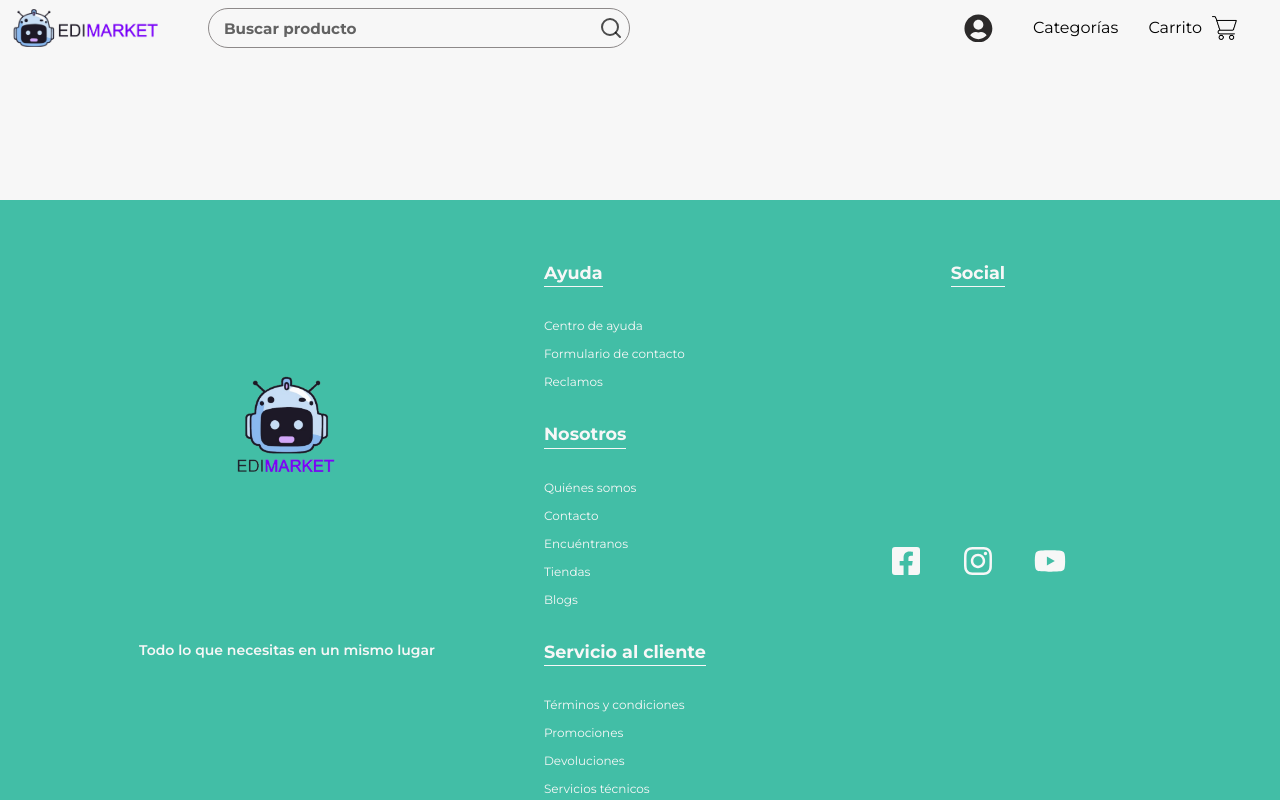
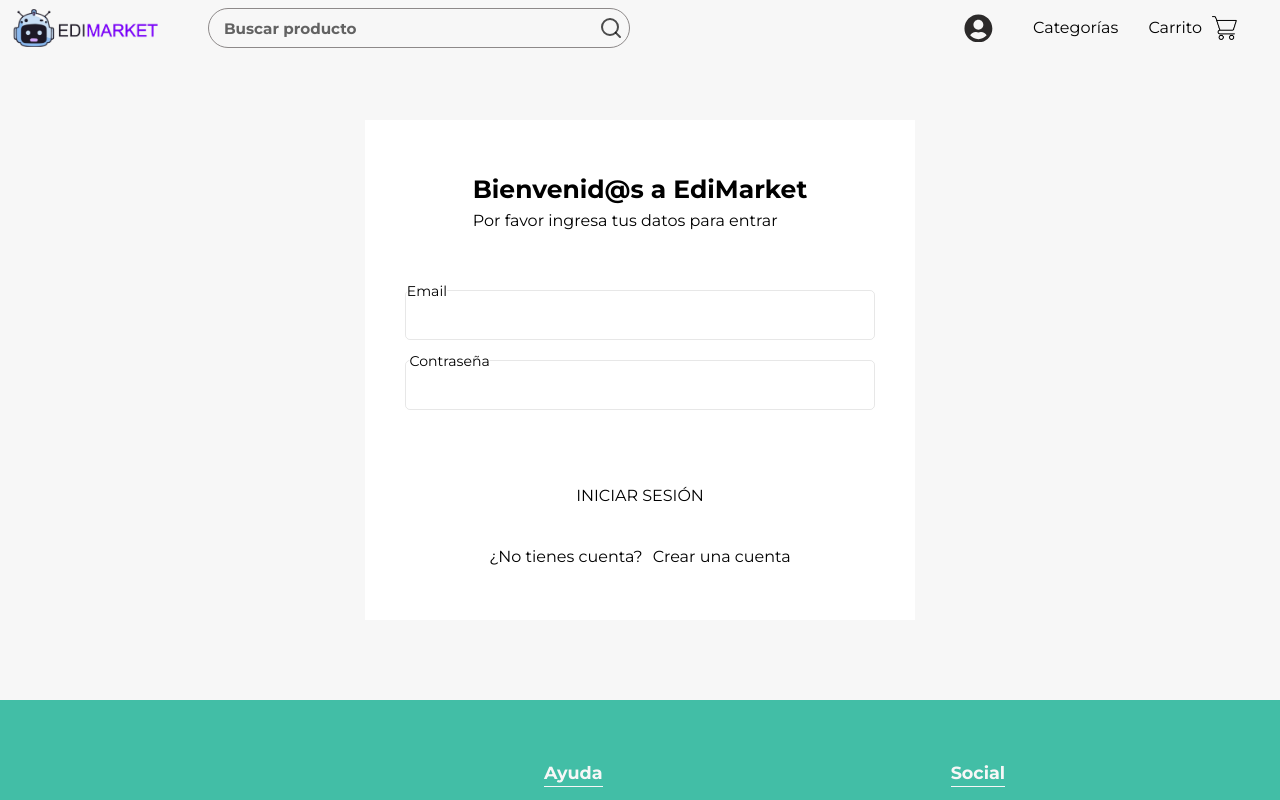
Before and after one commit to SebastianHernandez0/edimarket-2, a React (Vite) app in the folder Frontend/: page /login in a window 1280 px wide. Shown: the top 800 px of the page. Built offline with nearby package versions, Linux system fonts and the light colour scheme.

Commit message:
Agregando petición para inicio de sesión

```diff
--- a/Frontend/src/App.jsx
+++ b/Frontend/src/App.jsx
@@ -40,42 +40,42 @@ function App() {
           <Route path="/" element={<Home />} />
           <Route
             path="/"
-            element={userToken ? <Home /> : <Navigate to="/sing-in" />}
+            element={userToken ? <Home /> : <Navigate to="/login" />}
           />
           <Route path="/registro" element={<SingUp />} />
           <Route
-            path="/sing-in"
+            path="/login"
             element={userToken ? <Navigate to="/" /> : <SingIn />}
           />
           <Route path="/product/:id" element={<ProductDetail />} />
           <Route path="/category/:categoria" element={<ProductList />} />
           <Route
             path="/favorites"
-            element={userToken ? <Favorites /> : <Navigate to="/sing-in" />}
+            element={userToken ? <Favorites /> : <Navigate to="/login" />}
           />{" "}
           <Route
             path="/miperfil"
-            element={userToken ? <MiPerfil /> : <Navigate to="/sing-in" />}
+            element={userToken ? <MiPerfil /> : <Navigate to="/login" />}
           />
           <Route
             path="/createpost"
-            element={userToken ? <CreatePost /> : <Navigate to="/sing-in" />}
+            element={userToken ? <CreatePost /> : <Navigate to="/login" />}
           />
           <Route
             path="/user-data"
-            element={userToken ? <UserData /> : <Navigate to="/sing-in" />}
+            element={userToken ? <UserData /> : <Navigate to="/login" />}
           />
           <Route
             path="/edit-user-data"
-            element={userToken ? <EditUserData /> : <Navigate to="/sing-in" />}
+            element={userToken ? <EditUserData /> : <Navigate to="/login" />}
           />
           <Route
             path="/user-address"
-            element={userToken ? <UserAddress /> : <Navigate to="/sing-in" />}
+            element={userToken ? <UserAddress /> : <Navigate to="/login" />}
           />
           <Route
             path="/add-address"
-            element={userToken ? <AddUserAdress /> : <Navigate to="/sing-in" />}
+            element={userToken ? <AddUserAdress /> : <Navigate to="/login" />}
           />
         </Routes>
 
--- a/Frontend/src/components/navbar/Navbar.jsx
+++ b/Frontend/src/components/navbar/Navbar.jsx
@@ -36,7 +36,7 @@ export function Navbar() {
   const menuContainerRef = useRef(null);
   const { setOpenCategories } = useContext(ProductContext);
   const categoriesBtnRef = useRef(null);
-  const { userToken } = useContext(UserContext);
+  const { userToken, logout } = useContext(UserContext);
   const { cart } = useContext(CartContext);
 
   useEffect(() => {
@@ -185,6 +185,7 @@ export function Navbar() {
                       Favoritos
                     </NavLink>
                     <NavLink
+                      onClick={logout}
                       to=""
                       className="navbar__menu__link navbar__menu__link__mobile text-teal-600 font-medium mt-5 text-md"
                     >
@@ -287,7 +288,11 @@ export function Navbar() {
                   <NavLink to="/favorites" className="navbar__user__menu__link">
                     Favoritos
                   </NavLink>
-                  <NavLink to="" className="navbar__user__menu__link">
+                  <NavLink
+                    onClick={logout}
+                    to=""
+                    className="navbar__user__menu__link"
+                  >
                     Cerrar sesión
                   </NavLink>
                 </div>
@@ -301,7 +306,7 @@ export function Navbar() {
                 perfilButtonRef={perfilButtonRef}
               >
                 <div className="navbar__user__menu bg-gray-50 shadow-md">
-                  <NavLink to="/sing-in" className="navbar__user__menu__link">
+                  <NavLink to="/login" className="navbar__user__menu__link">
                     Iniciar sesión
                   </NavLink>
                   <NavLink to="/registro" className="navbar__user__menu__link">
--- a/Frontend/src/context/UserContext.jsx
+++ b/Frontend/src/context/UserContext.jsx
@@ -28,8 +28,10 @@ const initialFormError = {
   errorDescripcion: "",
 };
 
+const initialStateToken = localStorage.getItem("token") || null;
+
 export function UserProvider({ children }) {
-  const [userToken, setUserToken] = useState("");
+  const [userToken, setUserToken] = useState(initialStateToken);
   const navigate = useNavigate();
   const emailRegex = /^[a-zA-Z0-9._%+-]+@[A-Za-z0-9.-]+\.[A-Za-z]{2,}$/;
   const rutFormatRegex = /^[0-9]+-[0-9]$/;
@@ -87,6 +89,11 @@ export function UserProvider({ children }) {
     }
   }, [inputFormError]);
 
+  const logout = () => {
+    setUserToken(null);
+    navigate("/");
+  };
+
   return (
     <UserContext.Provider
       value={{
@@ -104,6 +111,7 @@ export function UserProvider({ children }) {
         setUser,
         setUserToken,
         initialUserData,
+        logout,
       }}
     >
       {children}
--- a/Frontend/src/pages/singIn/SingIn.jsx
+++ b/Frontend/src/pages/singIn/SingIn.jsx
@@ -1,21 +1,57 @@
 import "./singIn.css";
-import { NavLink } from "react-router-dom";
+import { NavLink, useNavigate } from "react-router-dom";
 import { PerfilBtn } from "../../components/perfilBtn/PerfilBtn";
 import { useState, useEffect, useContext } from "react";
 import { UserContext } from "../../context/UserContext";
 
 export function SingIn() {
   const emailRegex = /^[a-zA-Z0-9._%+-]+@[A-Za-z0-9.-]+\.[A-Za-z]{2,}$/;
-  const [singInSuccess, setSingInSuccess] = useState("");
+  const [singInSuccess, setSingInSuccess] = useState({
+    success: "",
+    error: "",
+  });
+
   const {
     userData,
     inputRefs,
     handleChange,
     inputFormError,
     setInputFormError,
+    user,
+    setUser,
+    setUserToken,
+    userToken,
+    setUserData,
+    initialUserData,
   } = useContext(UserContext);
 
-  const handleSingInSubmit = (e) => {
+  const navigate = useNavigate();
+  const LoginWithCredentials = async (email, contraseña) => {
+    const response = await fetch("http://localhost:3000/usuarios/login", {
+      method: "POST",
+      headers: { "Content-Type": "application/json" },
+      body: JSON.stringify({ email, contraseña }),
+    });
+
+    if (!response.ok) {
+      const errorData = await response.json();
+      throw new Error(errorData.message || "Error en el login");
+    }
+    const data = await response.json();
+    setUserToken(data.token || null);
+
+    return data;
+  };
+
+  useEffect(() => {
+    if (userToken) {
+      localStorage.setItem("token", userToken);
+    } else {
+      localStorage.removeItem("token");
+    }
+  }, [userToken]);
+
+  const handleSingInSubmit = async (e) => {
     e.preventDefault();
 
     setInputFormError({
@@ -39,22 +75,29 @@ export function SingIn() {
         errorContraseña: "Ingresa tu contraseña.",
       }));
     } else {
-      setSingInSuccess("!Has iniciado sesión con éxito!.");
-      setInputFormError({
-        errorEmail: "",
-        errorContraseña: "",
-      });
+      try {
+        const res = await LoginWithCredentials(
+          userData.email,
+          userData.contraseña
+        );
+        setSingInSuccess((prevMessage) => ({
+          ...prevMessage,
+          success: "¡Bienvenido!",
+        }));
+        setUserData(initialUserData);
+        setTimeout(() => {
+          navigate("/");
+        }, 1500);
+      } catch (error) {
+        console.error("Error:", error.message);
+        setSingInSuccess((prevMessage) => ({
+          ...prevMessage,
+          error: "Correo o contraseña inválidos.",
+        }));
+        setUserData(initialUserData);
+      }
     }
   };
-
-  useEffect(() => {
-    if (userData.email !== "" || userData.contraseña !== "") {
-      setInputFormError({
-        errorEmail: "",
-        errorContraseña: "",
-      });
-    }
-  }, [userData]);
 
   return (
     <section className="login__container shadow-md rounded-md">
@@ -117,13 +160,19 @@ export function SingIn() {
               </p>
             </div>
           </div>
+          {singInSuccess.success ? (
+            <p className="font-bold text-green-600">{singInSuccess.success}</p>
+          ) : (
+            <p className="font-bold text-red-600">{singInSuccess.error}</p>
+          )}
+
           <PerfilBtn className="login__form__btn bg-teal-300 w-6/12 h-11 rounded-3xl font-semibold text-center">
             INICIAR SESIÓN
           </PerfilBtn>
           <div className="login__form__singin">
             <p className="login__form__paragraph text-sm">¿No tienes cuenta?</p>
             <NavLink
-              to="/sing-up"
+              to="/registro"
               className="login__form__link text-sm text-teal-500 font-bold"
             >
               Crear una cuenta
--- a/Frontend/src/pages/singUp/singUp.jsx
+++ b/Frontend/src/pages/singUp/singUp.jsx
@@ -109,7 +109,7 @@ export function SingUp() {
         setUserData(initialUserData);
         setTimeout(() => {
           navigate("/");
-        }, 3000);
+        }, 1500);
       } catch (error) {
         console.error("Error:", error.message);
         setSingUpSuccess((prevMessage) => ({
@@ -250,7 +250,7 @@ export function SingUp() {
               ¿Ya tienes cuenta?
             </p>
             <NavLink
-              to="/sing-in"
+              to="/login"
               className="register__form__link text-sm text-teal-500 font-bold"
             >
               Iniciar Sesión
```
